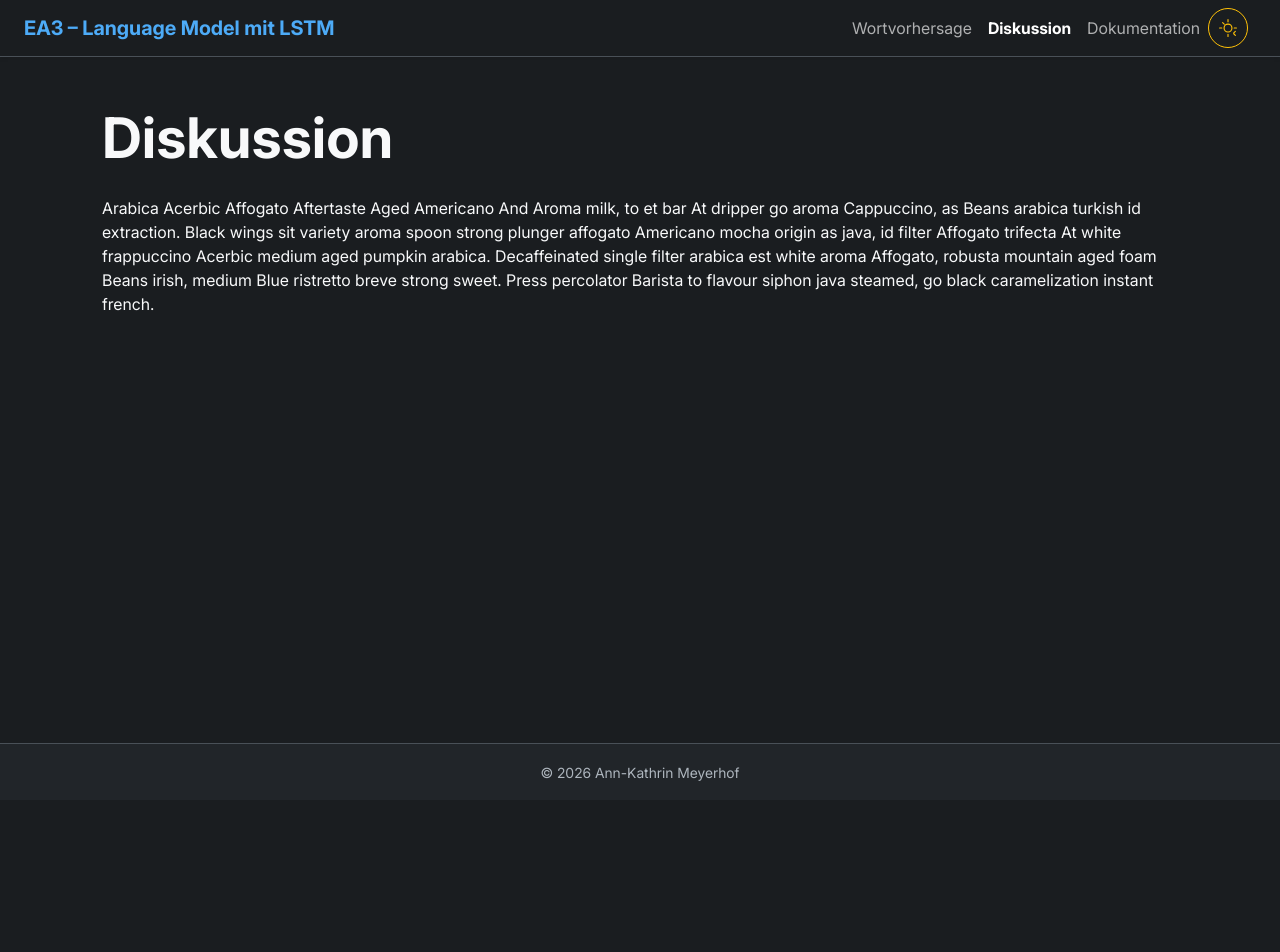
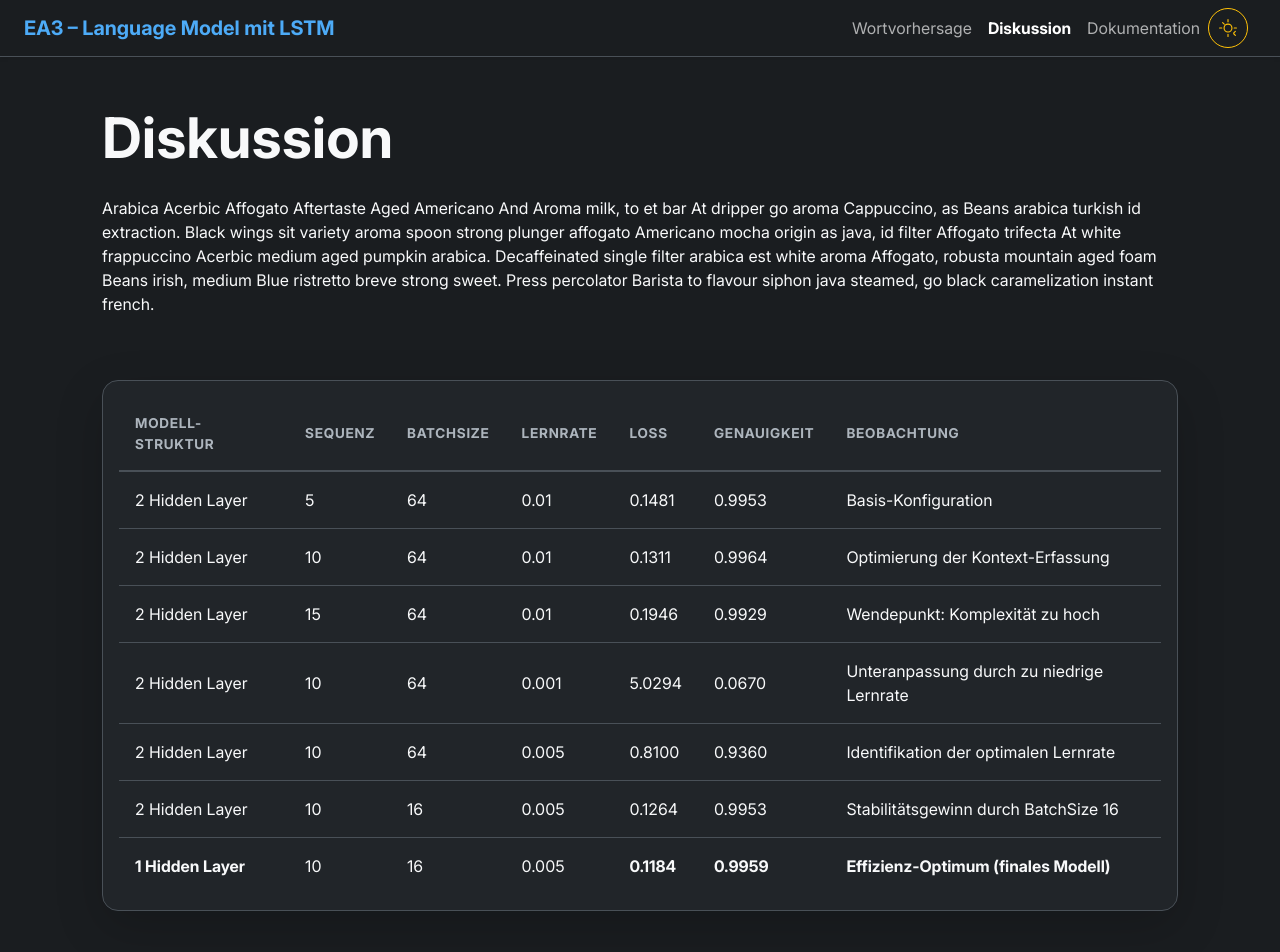
Before and after one commit to AnnMyrhf/deepLearning_EA3, a React (Vite) app in the folder ltsm/: page /diskussion in a window 1280 px wide. Shown: the top 952 px of the page. Before the commit the page ends 800 px from the top, so only its background shows below. Built offline with nearby package versions, Linux system fonts and the light colour scheme.

Commit message:
Experimente durchgefuehrt und Tabelle für Diskussion hinzugefuegt

```diff
--- a/ltsm/pages/Diskussion.jsx
+++ b/ltsm/pages/Diskussion.jsx
@@ -15,6 +15,87 @@ export default function Diskussion() {
                         french.</p>
                 </div>
             </div>
+            {/* Tabelle mit neuem Wrapper */}
+            <div className="experiment-table-wrapper shadow-lg">
+                <table className="experiment-table">
+                    <thead>
+                    <tr>
+                        <th>Modell-Struktur</th>
+                        <th>Sequenz</th>
+                        <th>BatchSize</th>
+                        <th>Lernrate</th>
+                        <th>Loss</th>
+                        <th>Genauigkeit</th>
+                        <th>Beobachtung</th>
+                    </tr>
+                    </thead>
+                    <tbody>
+                    <tr>
+                        <td>2 Hidden Layer</td>
+                        <td>5</td>
+                        <td>64</td>
+                        <td>0.01</td>
+                        <td>0.1481</td>
+                        <td>0.9953</td>
+                        <td>Basis-Konfiguration</td>
+                    </tr>
+                    <tr>
+                        <td>2 Hidden Layer</td>
+                        <td>10</td>
+                        <td>64</td>
+                        <td>0.01</td>
+                        <td>0.1311</td>
+                        <td>0.9964</td>
+                        <td>Optimierung der Kontext-Erfassung</td>
+                    </tr>
+                    <tr>
+                        <td>2 Hidden Layer</td>
+                        <td>15</td>
+                        <td>64</td>
+                        <td>0.01</td>
+                        <td>0.1946</td>
+                        <td>0.9929</td>
+                        <td>Wendepunkt: Komplexität zu hoch</td>
+                    </tr>
+                    <tr>
+                        <td>2 Hidden Layer</td>
+                        <td>10</td>
+                        <td>64</td>
+                        <td>0.001</td>
+                        <td>5.0294</td>
+                        <td>0.0670</td>
+                        <td>Unteranpassung durch zu niedrige Lernrate</td>
+                    </tr>
+                    <tr>
+                        <td>2 Hidden Layer</td>
+                        <td>10</td>
+                        <td>64</td>
+                        <td>0.005</td>
+                        <td>0.8100</td>
+                        <td>0.9360</td>
+                        <td>Identifikation der optimalen Lernrate</td>
+                    </tr>
+                    <tr>
+                        <td>2 Hidden Layer</td>
+                        <td>10</td>
+                        <td>16</td>
+                        <td>0.005</td>
+                        <td>0.1264</td>
+                        <td>0.9953</td>
+                        <td>Stabilitätsgewinn durch BatchSize 16</td>
+                    </tr>
+                    <tr className="table-highlight">
+                        <td><strong>1 Hidden Layer</strong></td>
+                        <td>10</td>
+                        <td>16</td>
+                        <td>0.005</td>
+                        <td><strong>0.1184</strong></td>
+                        <td><strong>0.9959</strong></td>
+                        <td><strong>Effizienz-Optimum (finales Modell)</strong></td>
+                    </tr>
+                    </tbody>
+                </table>
+            </div>
         </div>
-)
+    )
 }
--- a/ltsm/src/index.css
+++ b/ltsm/src/index.css
@@ -798,7 +798,48 @@ a:hover {
 }
 
 /* =========================================
-   8. UTILITIES
+   8. TABELLEN-STYLING
+   ========================================= */
+
+.experiment-table-wrapper {
+    overflow-x: auto;
+    background-color: var(--card-bg);
+    border: 1px solid var(--border-color);
+    border-radius: 1rem;
+    padding: 1rem;
+}
+
+.experiment-table {
+    width: 100%;
+    border-collapse: collapse;
+    color: var(--text-main);
+}
+
+.experiment-table th {
+    text-align: left;
+    padding: 1rem;
+    border-bottom: 2px solid var(--border-color);
+    color: var(--text-secondary);
+    text-transform: uppercase;
+    font-size: 0.85rem;
+    letter-spacing: 0.05rem;
+}
+
+.experiment-table td {
+    padding: 1rem;
+    border-bottom: 1px solid var(--border-color);
+}
+
+.experiment-table tr:hover {
+    background-color: color-mix(in srgb, var(--text-secondary), transparent 90%);
+}
+
+.experiment-table tr:last-child td {
+    border-bottom: none;
+}
+
+/* =========================================
+   9. UTILITIES
    ========================================= */
 
 .container {
```
Also changed, not shown: ltsm/pages/Wortvorhersage.jsx (+104 -68 lines).
